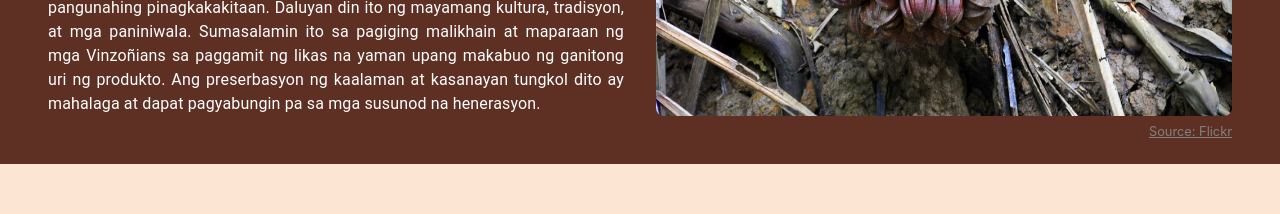
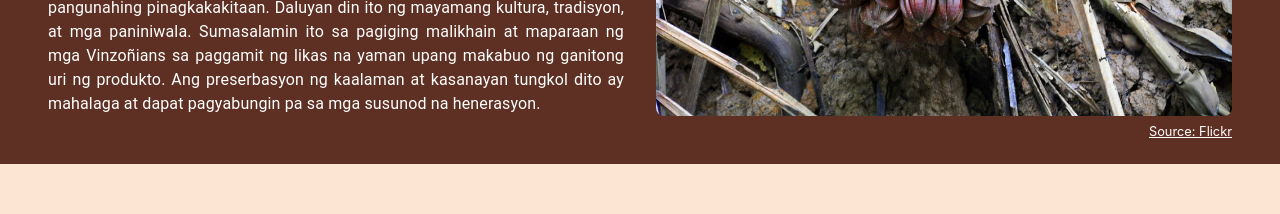
Before and after one commit to baisaarnina/e-bariks, a React (Create React App) app: page / in a window 1280 px wide. Shown: the part 2480-2694 px from the top of the page. Built offline with nearby package versions, Linux system fonts and the light colour scheme.

Commit message:
src change color

```diff
--- a/src/component/intro.js
+++ b/src/component/intro.js
@@ -50,7 +50,7 @@ export default function Intro() {
                         }}
                     />
                     <Box sx={{ textAlign: 'end' }}>
-                        <a href="https://www.flickr.com/photos/eustaquio/5335633560/" target="_blank" rel="noopener noreferrer" style={{ fontSize: '0.8em', color: 'gray' }}>
+                        <a href="https://www.flickr.com/photos/eustaquio/5335633560/" target="_blank" rel="noopener noreferrer" style={{ fontSize: '0.8em', color: 'white' }}>
                             Source: Flickr
                         </a>
                     </Box>
```
